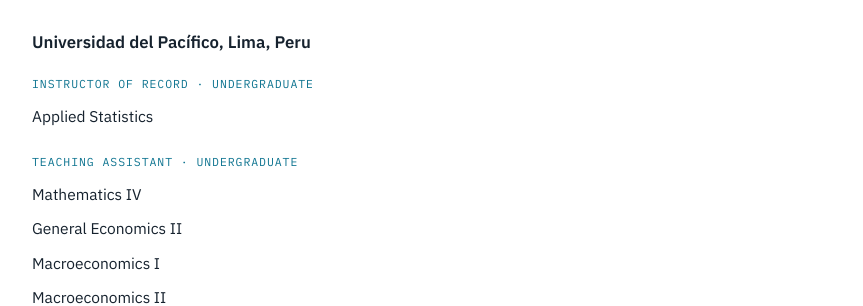
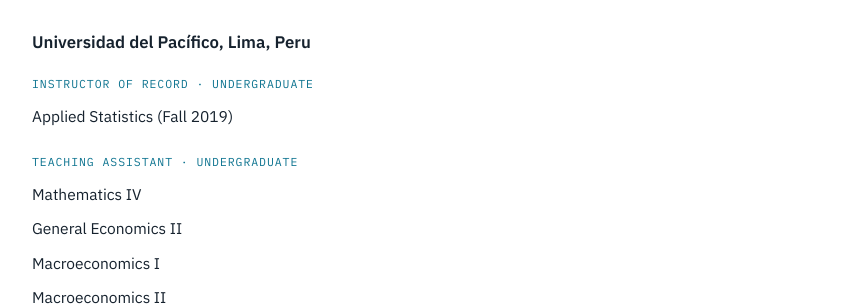
Before and after one commit to andrea-vilchez/andrea-vilchez.github.io, a Jekyll site: the page built from _pages/teaching.md, in a window 1280 px wide. Shown: the part 812-1118 px from the top of the page, without its empty margins (208-1071 px from the left). Built offline with Jekyll 4.4.1, drawn with Linux system fonts in a browser that asks for light colours.

Commit message:
Update teaching.md

```diff
--- a/_pages/teaching.md
+++ b/_pages/teaching.md
@@ -37,7 +37,7 @@ My teaching experience spans undergraduate and graduate courses at the Universit
 
 <p class="role">Instructor of Record · Undergraduate</p>
 <ul class="courses">
-  <li>Applied Statistics</li>
+  <li>Applied Statistics (Fall 2019)</li>
 </ul>
 
 <p class="role">Teaching Assistant · Undergraduate</p>
```
